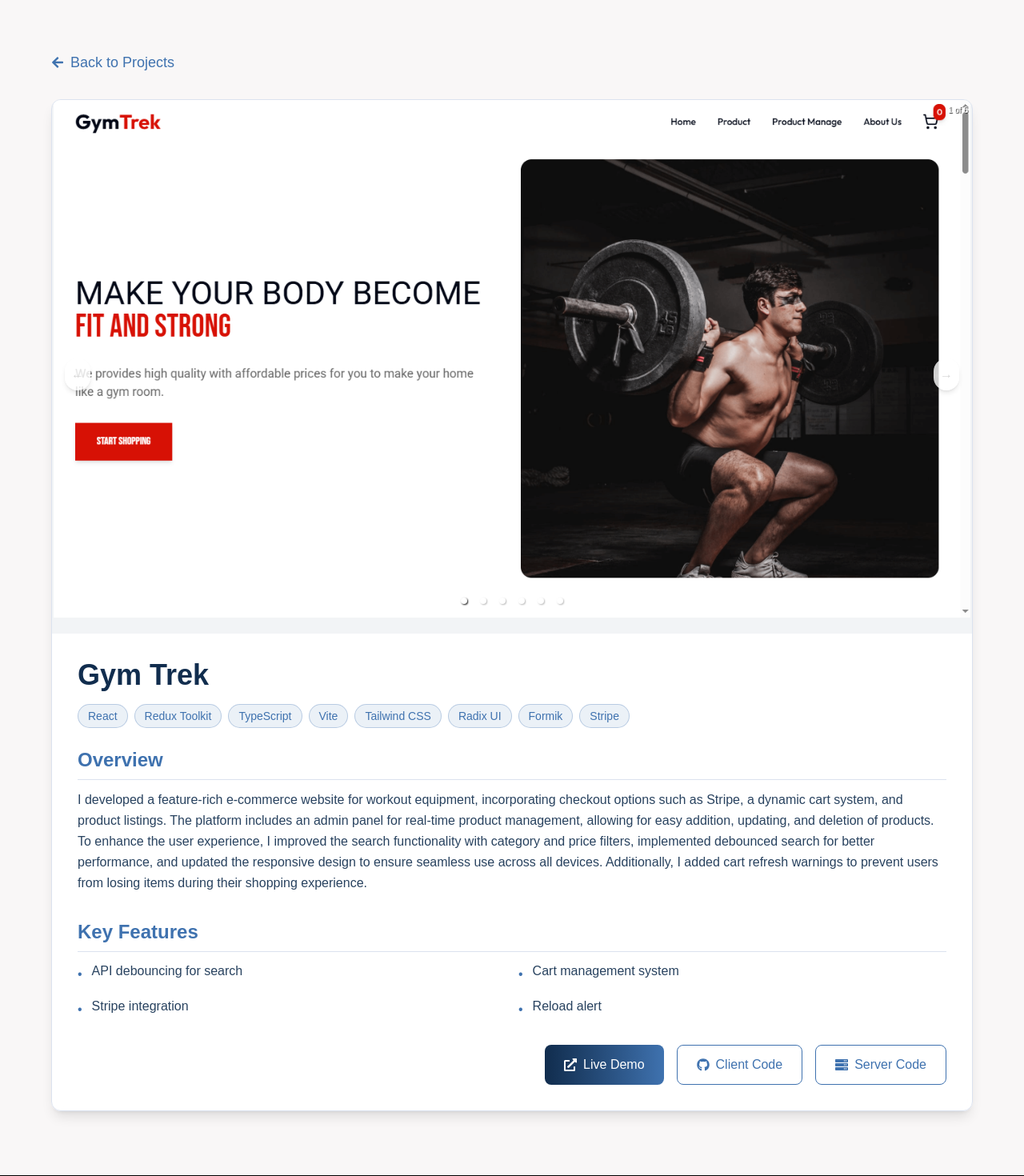
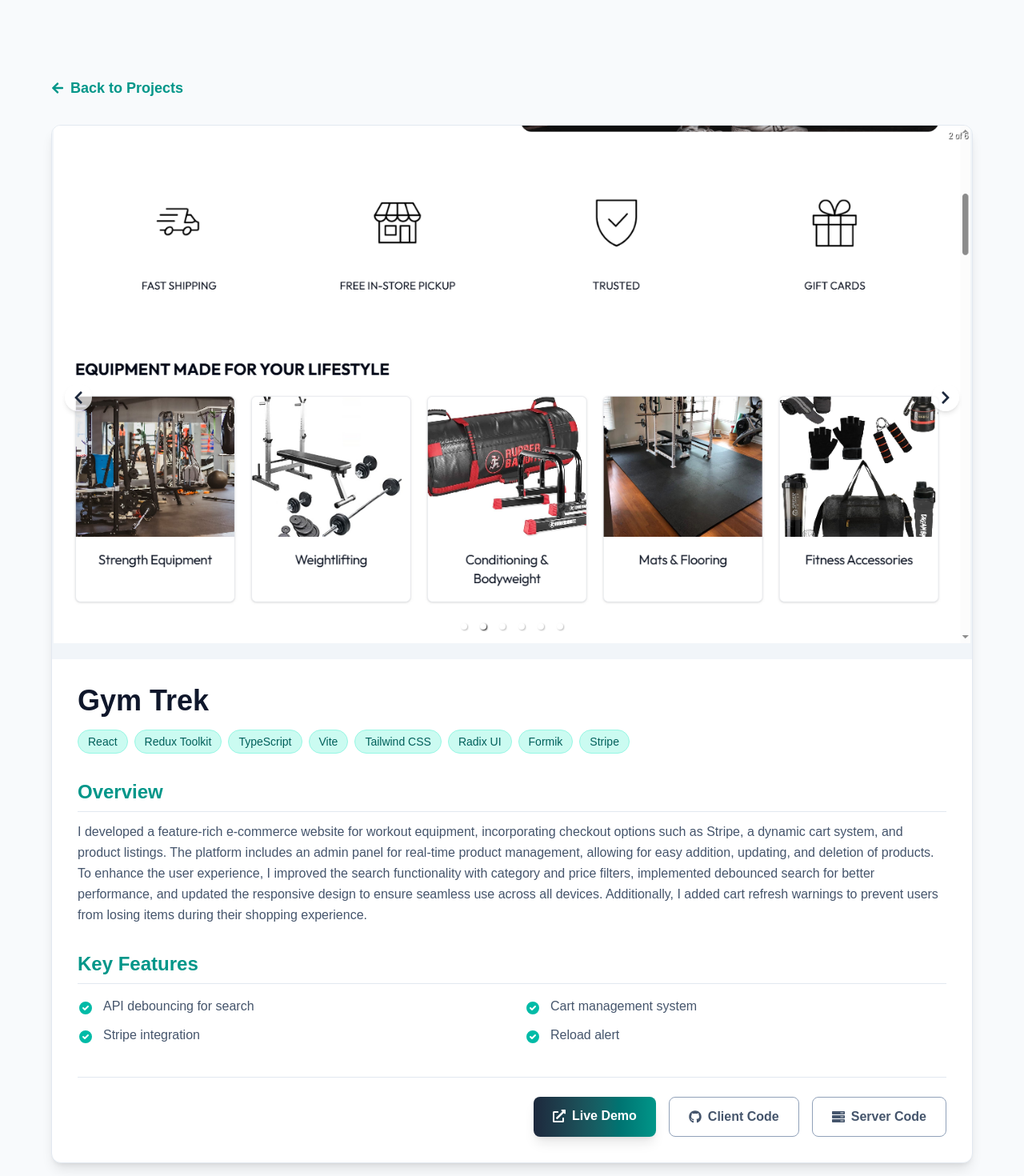
Before and after one commit to AkashAkter/akash-akter-portfolio, a Next.js app: page /projects/1 in a window 1280 px wide. Shown: the top 1470 px of the page at 80% size. Built offline with nearby package versions, Linux system fonts and the light colour scheme; a web font is replaced by a local one.

Commit message:
updating

```diff
--- a/src/app/projects/[id]/page.tsx
+++ b/src/app/projects/[id]/page.tsx
@@ -7,11 +7,15 @@ import {
   FaExternalLinkAlt,
   FaArrowLeft,
   FaServer,
+  FaChevronLeft,
+  FaChevronRight,
 } from "react-icons/fa";
+import { HiCheckCircle } from "react-icons/hi";
 import { Carousel } from "react-responsive-carousel";
 import "react-responsive-carousel/lib/styles/carousel.min.css";
 import projectsData from "../../../../projects.json";
 import { motion } from "framer-motion";
+import Link from "next/link";
 
 const ProjectDetails = () => {
   const router = useRouter();
@@ -21,56 +25,70 @@ const ProjectDetails = () => {
     (p) => p.id.toString() === projectId
   );
 
+  // This check should ideally happen in a loading state or server-side
   if (!project) {
-    router.push("/");
-    return null;
+    // router.push("/") can cause issues during server-side rendering.
+    // A "Not Found" component would be better here.
+    return (
+      <div className="min-h-screen bg-slate-50 flex items-center justify-center">
+        Project not found.
+      </div>
+    );
   }
 
   return (
-    <section className="min-h-screen bg-[#F9F7F7] pt-16 pb-20 px-6">
-      <div className="max-w-6xl mx-auto">
+    // Changed: Section background
+    <section className="min-h-screen bg-slate-50 pt-20 md:pt-24 pb-20 px-6">
+      <div className="container max-w-6xl mx-auto">
         {/* Back Button */}
         <motion.button
           onClick={() => router.back()}
-          className="group mb-8 flex items-center gap-2 text-[#3F72AF] hover:text-[#112D4E] transition-colors"
+          // Changed: Back button colors
+          className="group mb-8 flex items-center gap-2 text-teal-600 hover:text-slate-800 transition-colors"
           whileHover={{ x: -4 }}
           whileTap={{ scale: 0.98 }}
         >
           <FaArrowLeft className="group-hover:-translate-x-1 transition-transform" />
-          <span className="text-lg font-medium">Back to Projects</span>
+          <span className="text-lg font-semibold">Back to Projects</span>
         </motion.button>
 
         {/* Project Card */}
         <motion.div
           initial={{ opacity: 0, y: 20 }}
           animate={{ opacity: 1, y: 0 }}
-          transition={{ duration: 0.4 }}
-          className="bg-white/90 backdrop-blur-sm rounded-xl border border-[#DBE2EF] shadow-lg overflow-hidden"
+          transition={{ duration: 0.5, ease: "easeOut" }}
+          // Changed: Card background and border
+          className="bg-white rounded-xl border border-slate-200 shadow-lg overflow-hidden"
         >
           {/* Carousel */}
-          <div className="relative w-full aspect-video bg-[#112D4E]/5">
+          <div className="relative w-full aspect-video bg-slate-100">
             <Carousel
               showArrows
               showThumbs={project.additionalImages.length > 0}
               infiniteLoop
               emulateTouch
-              className="rounded-t-xl"
+              autoPlay
+              interval={5000}
+              className="project-carousel"
+              // Changed: Carousel arrow styles
               renderArrowPrev={(clickHandler, hasPrev) => (
                 <button
                   onClick={clickHandler}
                   disabled={!hasPrev}
-                  className="absolute left-4 top-1/2 z-10 p-2 bg-white/80 rounded-full shadow-md hover:bg-white transition-colors"
+                  className="absolute left-4 top-1/2 z-10 p-2 bg-white/70 rounded-full shadow-md hover:bg-white hover:scale-110 transition-all text-slate-800 disabled:opacity-50"
+                  aria-label="Previous image"
                 >
-                  ←
+                  <FaChevronLeft size={18} />
                 </button>
               )}
               renderArrowNext={(clickHandler, hasNext) => (
                 <button
                   onClick={clickHandler}
                   disabled={!hasNext}
-                  className="absolute right-4 top-1/2 z-10 p-2 bg-white/80 rounded-full shadow-md hover:bg-white transition-colors"
+                  className="absolute right-4 top-1/2 z-10 p-2 bg-white/70 rounded-full shadow-md hover:bg-white hover:scale-110 transition-all text-slate-800 disabled:opacity-50"
+                  aria-label="Next image"
                 >
-                  →
+                  <FaChevronRight size={18} />
                 </button>
               )}
             >
@@ -84,6 +102,7 @@ const ProjectDetails = () => {
                       className="object-contain"
                       quality={95}
                       priority={idx === 0}
+                      sizes="(max-width: 768px) 100vw, (max-width: 1200px) 50vw, 33vw"
                     />
                   </div>
                 )
@@ -92,20 +111,22 @@ const ProjectDetails = () => {
           </div>
 
           {/* Content */}
-          <div className="p-8 text-[#112D4E]">
-            <h1 className="text-3xl md:text-4xl font-bold mb-4">
+          <div className="p-6 md:p-8">
+            {/* Changed: Title color */}
+            <h1 className="text-3xl md:text-4xl font-bold text-slate-900 mb-4">
               {project.title}
             </h1>
 
             {/* Technologies */}
-            <div className="flex flex-wrap gap-2 mb-6">
+            <div className="flex flex-wrap gap-2 mb-8">
               {project.technologies.map((tech, idx) => (
                 <motion.span
                   key={idx}
                   initial={{ opacity: 0, y: 10 }}
                   animate={{ opacity: 1, y: 0 }}
                   transition={{ delay: idx * 0.05 }}
-                  className="px-3 py-1 rounded-full text-sm font-medium border border-[#3F72AF]/30 text-[#3F72AF] bg-[#3F72AF]/10 hover:bg-[#3F72AF]/20 transition"
+                  // Changed: Tech tag styling
+                  className="px-3 py-1 rounded-full text-sm font-medium border border-teal-200 text-teal-800 bg-teal-100"
                 >
                   {tech}
                 </motion.span>
@@ -114,76 +135,83 @@ const ProjectDetails = () => {
 
             {/* Overview */}
             <div className="mb-8">
-              <h2 className="text-2xl font-semibold text-[#3F72AF] mb-3 border-b border-[#DBE2EF] pb-2">
+              <h2 className="text-2xl font-semibold text-teal-600 mb-3 border-b border-slate-200 pb-2">
                 Overview
               </h2>
-              <p className="text-[#112D4E]/90 leading-relaxed">
+              <p className="text-slate-600 leading-relaxed">
                 {project.detailDescription}
               </p>
             </div>
 
             {/* Features */}
             <div className="mb-8">
-              <h2 className="text-2xl font-semibold text-[#3F72AF] mb-3 border-b border-[#DBE2EF] pb-2">
+              <h2 className="text-2xl font-semibold text-teal-600 mb-4 border-b border-slate-200 pb-2">
                 Key Features
               </h2>
-              <ul className="grid grid-cols-1 md:grid-cols-2 gap-4 text-[#112D4E]/90">
+              <ul className="grid grid-cols-1 md:grid-cols-2 gap-x-8 gap-y-3">
                 {project.features.map((feature, index) => (
                   <motion.li
                     key={index}
                     initial={{ opacity: 0, x: -10 }}
                     animate={{ opacity: 1, x: 0 }}
                     transition={{ delay: index * 0.1 }}
+                    // Changed: Replaced bullet points with icons
                     className="flex gap-3 items-start"
                   >
-                    <span className="text-[#3F72AF] mt-1">•</span>
-                    <span>{feature}</span>
+                    <HiCheckCircle
+                      className="text-teal-500 mt-1 shrink-0"
+                      size={20}
+                    />
+                    <span className="text-slate-600">{feature}</span>
                   </motion.li>
                 ))}
               </ul>
             </div>
 
             {/* Buttons */}
-            <div className="flex flex-col sm:flex-row flex-wrap gap-4 justify-center sm:justify-end mt-8">
+            <div className="flex flex-col sm:flex-row flex-wrap gap-4 justify-center sm:justify-end mt-10 border-t border-slate-200 pt-6">
               {project.liveUrl && (
+                <Link href={project.liveUrl} passHref legacyBehavior>
                   <motion.a
-                  href={project.liveUrl}
                     target="_blank"
                     rel="noopener noreferrer"
-                  className="flex items-center justify-center gap-2 px-6 py-3 rounded-lg bg-gradient-to-r from-[#112D4E] to-[#3F72AF] text-white hover:from-[#3F72AF] hover:to-[#112D4E] transition-all group relative overflow-hidden"
-                  whileHover={{ scale: 1.02 }}
-                  whileTap={{ scale: 0.98 }}
+                    // Changed: Primary button styling
+                    className="inline-block w-full sm:w-auto text-center px-6 py-3 rounded-lg bg-gradient-to-r from-slate-800 to-teal-600 text-white font-semibold shadow-lg hover:shadow-teal-500/30 transition-shadow duration-300 group relative overflow-hidden"
+                    whileHover={{ scale: 1.03 }}
+                    whileTap={{ scale: 0.97 }}
                   >
-                  <span className="relative z-10 flex items-center gap-2">
-                    <FaExternalLinkAlt />
-                    Live Demo
+                    <span className="relative z-10 flex items-center justify-center gap-2">
+                      <FaExternalLinkAlt /> Live Demo
                     </span>
-                  <span className="absolute inset-0 bg-gradient-to-r from-[#3F72AF] to-[#112D4E] opacity-0 group-hover:opacity-100 transition-opacity duration-300" />
+                    <div className="absolute inset-0 bg-gradient-to-r from-teal-500 to-slate-800 opacity-0 group-hover:opacity-100 transition-opacity duration-300" />
                   </motion.a>
+                </Link>
               )}
+              <Link href={project.clientRepo} passHref legacyBehavior>
                 <motion.a
-                href={project.clientRepo}
                   target="_blank"
                   rel="noopener noreferrer"
-                className="flex items-center justify-center gap-2 px-6 py-3 rounded-lg border border-[#3F72AF] text-[#3F72AF] hover:bg-[#3F72AF]/10 transition-all"
-                whileHover={{ scale: 1.02 }}
-                whileTap={{ scale: 0.98 }}
+                  // Changed: Secondary button styling
+                  className="inline-flex items-center justify-center gap-2 w-full sm:w-auto px-6 py-3 rounded-lg border border-slate-400 text-slate-600 font-semibold hover:bg-slate-100 hover:text-slate-800 transition-colors"
+                  whileHover={{ scale: 1.03 }}
+                  whileTap={{ scale: 0.97 }}
                 >
-                <FaGithub />
-                Client Code
+                  <FaGithub /> Client Code
                 </motion.a>
+              </Link>
               {project.serverRepo && (
+                <Link href={project.serverRepo} passHref legacyBehavior>
                   <motion.a
-                  href={project.serverRepo}
                     target="_blank"
                     rel="noopener noreferrer"
-                  className="flex items-center justify-center gap-2 px-6 py-3 rounded-lg border border-[#3F72AF] text-[#3F72AF] hover:bg-[#3F72AF]/10 transition-all"
-                  whileHover={{ scale: 1.02 }}
-                  whileTap={{ scale: 0.98 }}
+                    // Changed: Secondary button styling
+                    className="inline-flex items-center justify-center gap-2 w-full sm:w-auto px-6 py-3 rounded-lg border border-slate-400 text-slate-600 font-semibold hover:bg-slate-100 hover:text-slate-800 transition-colors"
+                    whileHover={{ scale: 1.03 }}
+                    whileTap={{ scale: 0.97 }}
                   >
-                  <FaServer />
-                  Server Code
+                    <FaServer /> Server Code
                   </motion.a>
+                </Link>
               )}
             </div>
           </div>
```
Lines whose indentation alone changed are shown as unchanged.
